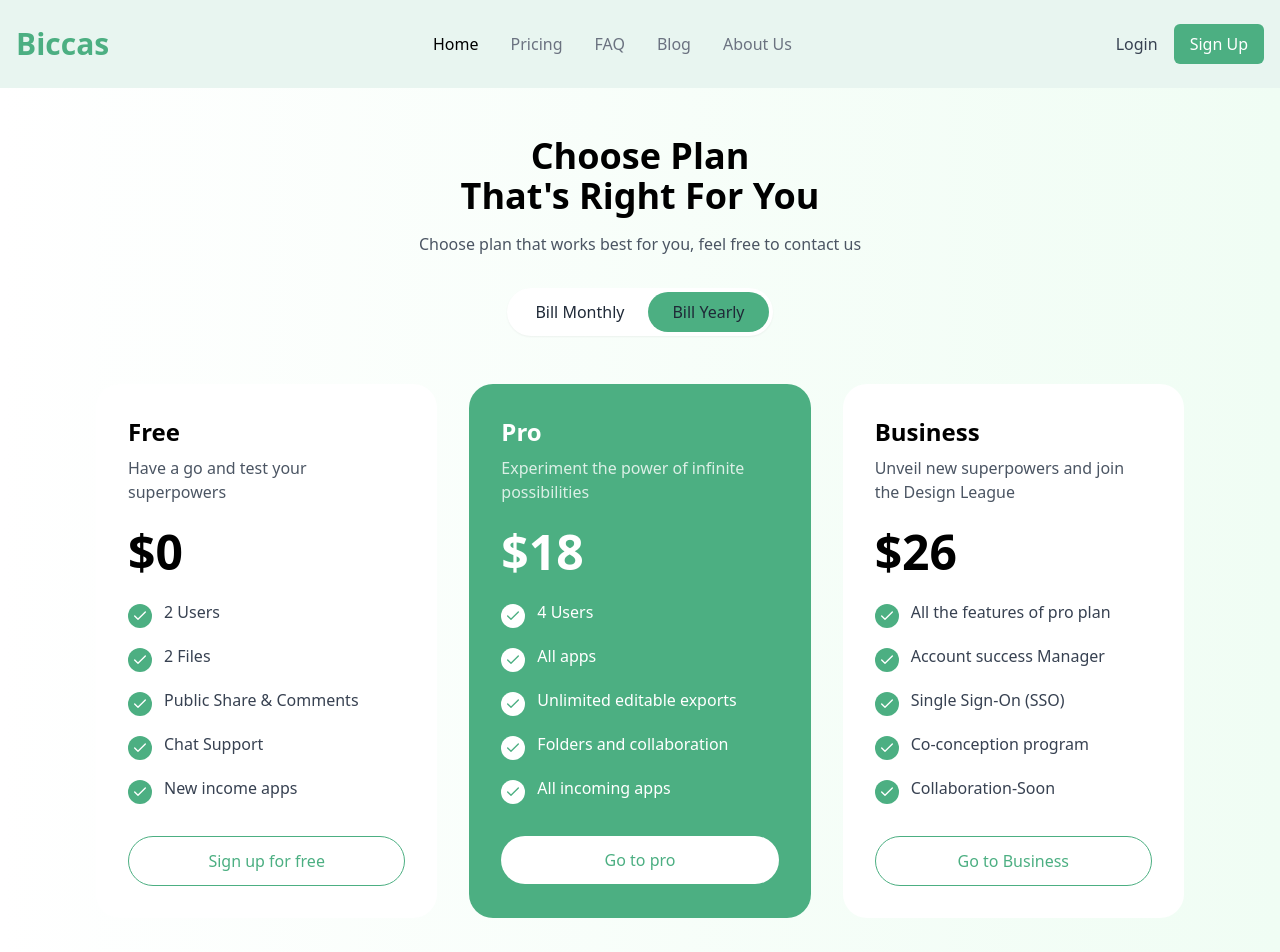
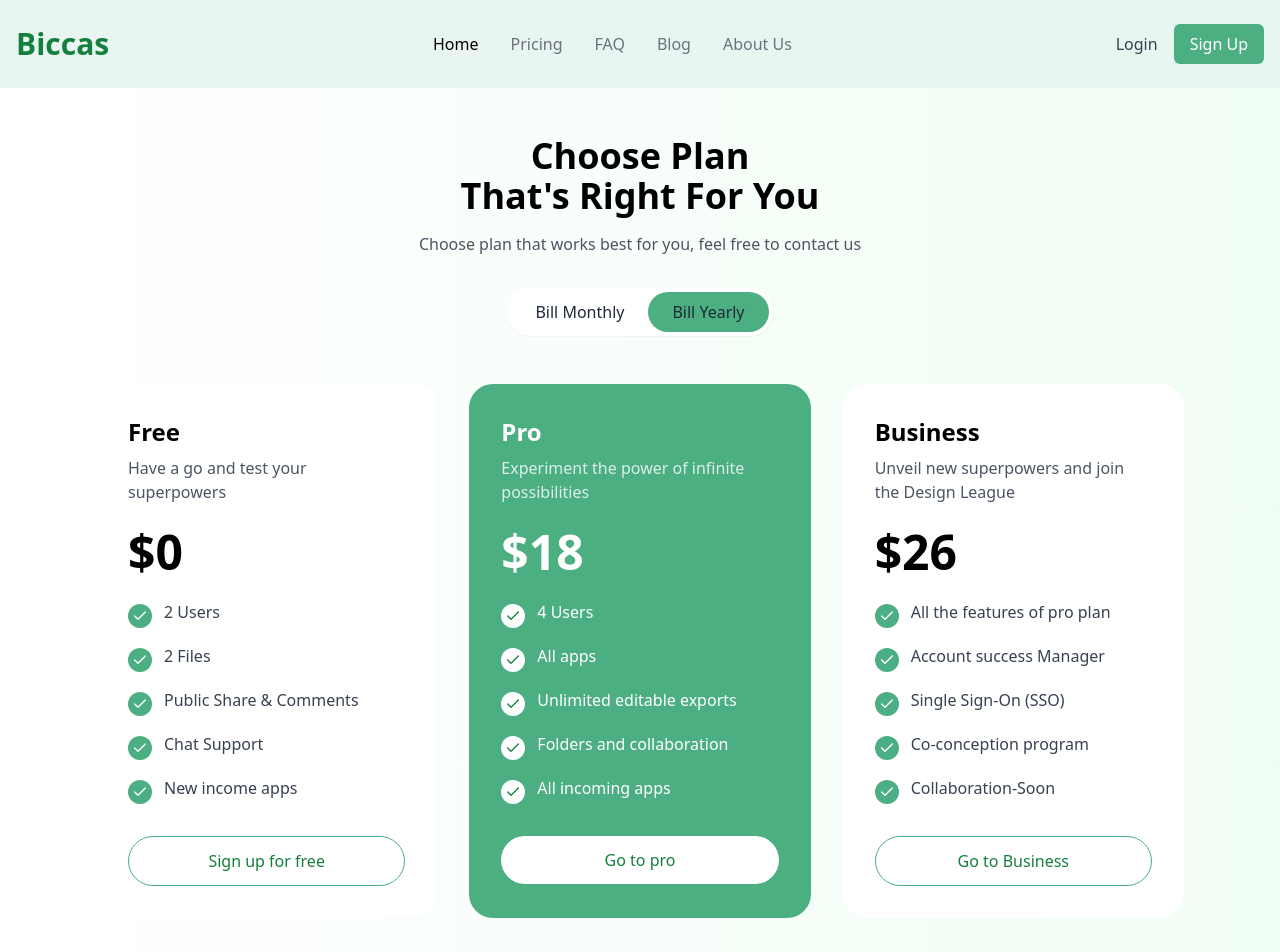
Before and after one commit to im-raj-b/Saas-Landing-Page, a React (Vite) app: page /pricing in a window 1280 px wide. Shown: the top 952 px of the page. Built offline with nearby package versions, Linux system fonts and the light colour scheme.

Commit message:
aria color

```diff
--- a/src/components/auth/AuthPage.jsx
+++ b/src/components/auth/AuthPage.jsx
@@ -14,7 +14,7 @@ const AuthPage = () => {
           <div className="text-center mb-8">
             <Link
               to="/"
-              className="text-3xl font-bold text-[#4CAF82] inline-block mb-2"
+              className="text-3xl font-bold text-green-700 inline-block mb-2"
             >
               Biccas
             </Link>
@@ -99,7 +99,7 @@ const AuthPage = () => {
                     <input
                       type="checkbox"
                       id="remember"
-                      className="h-4 w-4 text-[#4CAF82] focus:ring-[#4CAF82] border-gray-300 rounded"
+                      className="h-4 w-4 text-green-700 focus:ring-[#4CAF82] border-gray-300 rounded"
                     />
                     <label
                       htmlFor="remember"
@@ -110,7 +110,7 @@ const AuthPage = () => {
                   </div>
                   <Link
                     to="/"
-                    className="text-sm text-[#4CAF82] hover:underline"
+                    className="text-sm text-green-700 hover:underline"
                   >
                     Forgot password?
                   </Link>
@@ -249,7 +249,7 @@ const AuthPage = () => {
                   <input
                     type="checkbox"
                     id="terms"
-                    className="h-4 w-4 mt-1 text-[#4CAF82] focus:ring-[#4CAF82] border-gray-300 rounded"
+                    className="h-4 w-4 mt-1 text-green-700 focus:ring-[#4CAF82] border-gray-300 rounded"
                   />
                   <label
                     htmlFor="terms"
@@ -258,14 +258,14 @@ const AuthPage = () => {
                     I agree to the{" "}
                     <Link
                       to="/terms"
-                      className="text-[#4CAF82] hover:underline"
+                      className="text-green-700 hover:underline"
                     >
                       Terms of Service
                     </Link>{" "}
                     and{" "}
                     <Link
                       to="/privacy"
-                      className="text-[#4CAF82] hover:underline"
+                      className="text-green-700 hover:underline"
                     >
                       Privacy Policy
                     </Link>
@@ -310,7 +310,7 @@ const AuthPage = () => {
               <>
                 Don't have an account?{" "}
                 <button
-                  className="text-[#4CAF82] hover:underline font-medium"
+                  className="text-green-700 hover:underline font-medium"
                   onClick={() => setActiveTab("signup")}
                 >
                   Sign up
@@ -320,7 +320,7 @@ const AuthPage = () => {
               <>
                 Already have an account?{" "}
                 <button
-                  className="text-[#4CAF82] hover:underline font-medium"
+                  className="text-green-700 hover:underline font-medium"
                   onClick={() => setActiveTab("login")}
                 >
                   Login
--- a/src/components/common/Footer.jsx
+++ b/src/components/common/Footer.jsx
@@ -132,7 +132,7 @@ export default function Footer() {
             <div className="md:col-span-1">
               <Link
                 to="/"
-                className="text-3xl font-bold text-[#4CAF82] mb-4 inline-block"
+                className="text-3xl font-bold text-green-700 mb-4 inline-block"
               >
                 Biccas
               </Link>
--- a/src/components/common/Navbar.jsx
+++ b/src/components/common/Navbar.jsx
@@ -18,7 +18,7 @@ export default function Navbar() {
         <div className="max-w-7xl mx-auto flex items-center justify-between">
           <Link
             to="/"
-            className="text-2xl sm:text-3xl font-bold text-[#4CAF82] z-20"
+            className="text-2xl sm:text-3xl font-bold text-green-700 z-20"
           >
             Biccas
           </Link>
--- a/src/components/homepage/Pricing.jsx
+++ b/src/components/homepage/Pricing.jsx
@@ -107,7 +107,7 @@ function PlansSection({ plan }) {
           </div>
         </div>
 
-        <button className="w-full border border-[#4CAF82] text-[#4CAF82] py-3 rounded-full hover:bg-gray-50">
+        <button className="w-full border border-[#4CAF82] text-green-700 py-3 rounded-full hover:bg-gray-50">
           Sign up for free
         </button>
       </div>
@@ -125,37 +125,37 @@ function PlansSection({ plan }) {
         <div className="space-y-4 mb-8">
           <div className="flex items-start gap-3">
             <div className="mt-1 bg-white p-1 rounded-full">
-              <CheckIcon className="h-4 w-4 text-[#4CAF82]" />
+              <CheckIcon className="h-4 w-4 text-green-700" />
             </div>
             <p className="text-white">4 Users</p>
           </div>
           <div className="flex items-start gap-3">
             <div className="mt-1 bg-white p-1 rounded-full">
-              <CheckIcon className="h-4 w-4 text-[#4CAF82]" />
+              <CheckIcon className="h-4 w-4 text-green-700" />
             </div>
             <p className="text-white">All apps</p>
           </div>
           <div className="flex items-start gap-3">
             <div className="mt-1 bg-white p-1 rounded-full">
-              <CheckIcon className="h-4 w-4 text-[#4CAF82]" />
+              <CheckIcon className="h-4 w-4 text-green-700" />
             </div>
             <p className="text-white">Unlimited editable exports</p>
           </div>
           <div className="flex items-start gap-3">
             <div className="mt-1 bg-white p-1 rounded-full">
-              <CheckIcon className="h-4 w-4 text-[#4CAF82]" />
+              <CheckIcon className="h-4 w-4 text-green-700" />
             </div>
             <p className="text-white">Folders and collaboration</p>
           </div>
           <div className="flex items-start gap-3">
             <div className="mt-1 bg-white p-1 rounded-full">
-              <CheckIcon className="h-4 w-4 text-[#4CAF82]" />
+              <CheckIcon className="h-4 w-4 text-green-700" />
             </div>
             <p className="text-white">All incoming apps</p>
           </div>
         </div>
 
-        <button className="w-full bg-white text-[#4CAF82] py-3 rounded-full hover:bg-gray-100">
+        <button className="w-full bg-white text-green-700 py-3 rounded-full hover:bg-gray-100">
           Go to pro
         </button>
       </div>
@@ -203,7 +203,7 @@ function PlansSection({ plan }) {
           </div>
         </div>
 
-        <button className="w-full border border-[#4CAF82] text-[#4CAF82] py-3 rounded-full hover:bg-gray-50">
+        <button className="w-full border border-[#4CAF82] text-green-700 py-3 rounded-full hover:bg-gray-50">
           Go to Business
         </button>
       </div>
--- a/src/components/homepage/Support.jsx
+++ b/src/components/homepage/Support.jsx
@@ -38,7 +38,7 @@ export default function Support() {
               return (
                 <div className="flex gap-4 items-start" key={index}>
                   <div className="bg-green-100 p-3 rounded-lg">
-                    <Icon className="h-6 w-6 text-[#4CAF82]" />
+                    <Icon className="h-6 w-6 text-green-700" />
                   </div>
                   <div>
                     <h3 className="text-xl font-bold mb-2">
--- a/src/pages/AboutUs.jsx
+++ b/src/pages/AboutUs.jsx
@@ -250,7 +250,7 @@ const AboutPage = () => {
                   />
                 </div>
                 <h3 className="text-xl font-bold mb-1">{member.name}</h3>
-                <p className="text-[#4CAF82] font-medium mb-3">{member.role}</p>
+                <p className="text-green-700 font-medium mb-3">{member.role}</p>
                 <p className="text-gray-700">{member.bio}</p>
               </div>
             ))}
```
